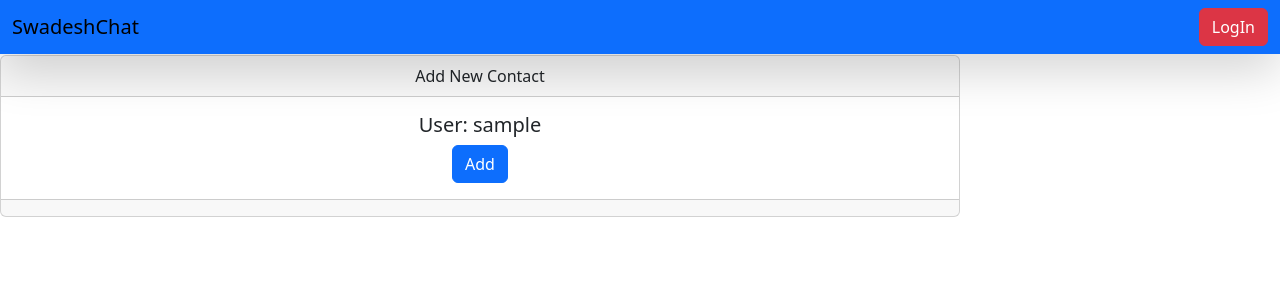
After one commit to Tushar504/Django-Chat-App, a Django app: page /add_contact/1 in a window 1280 px wide. The commit adds this page. Shown: the top 300 px of the page. Run offline with Django 5.2, Linux system fonts and the light colour scheme; tables that the repository leaves empty hold one stand-in row (values such as "Sample post").

Commit message:
adds the add contact functionality

```diff
--- /dev/null
+++ b/core/SwadeshChat/templates/add_contact.html
@@ -0,0 +1,18 @@
+{% extends "base.html"%}
+{% block start %}
+<div class="card text-center">
+    <div class="card-header">
+     Add New Contact
+    </div>
+    <div class="card-body">
+      <h5 class="card-title">User: {{ user.username }}</h5>
+      <form method="post">
+        {% csrf_token %}
+        <button type="submit" class="btn btn-primary">Add</button>
+      </form>
+    </div>
+
+    <div class="card-footer text-body-secondary">
+    </div>
+  </div>
+{% endblock %}
--- a/core/SwadeshChat/templates/chatbox.html
+++ b/core/SwadeshChat/templates/chatbox.html
@@ -18,7 +18,7 @@
             <form>
                 <div class="form-group">
                   {% if messages %}
-                  <div class="jumbotron mb-4" id="chatbox" style="padding: 4px 2px;max-height: 400px;  /* Adjust the max-height as needed */
+                  <div class="jumbotron mb-4" id="chatbox" style="padding: 4px 2px;height: 400px;  /* Adjust the max-height as needed */
                   overflow-y: scroll;
                 "">
                     {% for message in messages %}
@@ -34,6 +34,10 @@
                         </div>
                     {% endfor %}
                   </div>
+                  {% else %}
+                  <div class="jumbotron mb-4" id="chatbox" style="padding: 4px 2px;height: 400px;  /* Adjust the max-height as needed */
+                  overflow-y: scroll;
+                ""></div>
                 {% endif %}
 
                 </div>
--- a/core/SwadeshChat/urls.py
+++ b/core/SwadeshChat/urls.py
@@ -4,5 +4,6 @@ from .views import *
 
 urlpatterns = [
     path('', home, name="home"),
-    path('chat/<str:slug>', chatbox, name="chat")
+    path('chat/<str:slug>', chatbox, name="chat"),
+    path('add_contact/<int:user_id>', add_contact, name="add_contact")
 ]
--- a/core/SwadeshChat/utils.py
+++ b/core/SwadeshChat/utils.py
@@ -12,9 +12,13 @@ def get_conditional_data(data, add_contact, request):
         data = []
         if len(user_contacts) > 0:
             for user in users:
+                check = True
                 for contact in user_contacts:
-                    if user != contact.user_id and user != contact.contact_id and user != request.user:
-                        data.append(user)
+                    if user == contact.user_id or user == contact.contact_id:
+                        check = False
+
+                if check:
+                    data.append(user)
         else:
             for user in users:
                 if user != request.user:
--- a/core/SwadeshChat/views.py
+++ b/core/SwadeshChat/views.py
@@ -27,7 +27,6 @@ def chatbox(request, slug):
     receiver_type = request.GET.get("receiver_type")
     if receiver_type == "User":
         receiver = Contact.objects.get(slug=slug)
-        print(f"-----receiver---{receiver.user_id.username}")
 
     elif receiver_type == "Group":
         receiver = Group.objects.get(slug=slug)
@@ -36,3 +35,21 @@ def chatbox(request, slug):
 
     context = {"slug": slug, "receiver": receiver, "messages": messages, "groups": data["data"],  "add_contact": data["add_contact"],  "base_url": base_url}
     return render(request, "chatbox.html", context=context)
+
+
+def add_contact(request, user_id):
+    user = User.objects.get(id=user_id)
+    add_contact = False
+    data = request.GET.get("data")
+    data = get_conditional_data(data, add_contact, request)
+    base_url = request.get_full_path().split('?')[0]
+    if request.method == 'POST':
+        receiver_type = ReceiverType.objects.get(name="User")
+        contact = Contact.objects.create(user_id = request.user,
+                                         slug = request.user.username+user.username,
+                                         contact_id = user,
+                                         receiver_type = receiver_type)
+
+        return redirect("/?data=contacts")
+
+    return render(request, "add_contact.html", {"user": user, "groups": data["data"], "base_url": base_url, "add_contact": data["add_contact"] })
--- a/core/user_auth/templates/base.html
+++ b/core/user_auth/templates/base.html
@@ -24,29 +24,31 @@
     <div class="card position-relative col-3" style="height: 89vh;">
         <nav class="z-10 navbar position-fixed col-3 shadow-lg">
             <div class="container-fluid d-flex col-12">
-              <a href="{{ base_url }}{% if request.path == '/' %}?{% else %}?receiver_type={{request.GET.receiver_type}}&{% endif %}data=contacts" class="btn">Contacts</a>
-              <a href="{{ base_url }}{% if request.path == '/' %}?{% else %}?receiver_type={{request.GET.receiver_type}}&{% endif %}data=groups" class="btn">Groups</a>
-              <a href="{{ base_url }}{% if request.path == '/' %}?{% else %}?receiver_type={{request.GET.receiver_type}}&{% endif %}data=add_contact" class="btn">Add Contact</a>
+              <a href="{{ base_url }}{% if request.path == '/' %}?{% else %}?receiver_type={{request.GET.receiver_type}}&{% endif %}data=contacts" class="btn {% if request.GET.data == 'contacts'  %} bg-primary text-white{% endif %}">Contacts</a>
+              <a href="{{ base_url }}{% if request.path == '/' %}?{% else %}?receiver_type={{request.GET.receiver_type}}&{% endif %}data=groups" class="btn {% if request.GET.data == 'groups'  %} bg-primary text-white{% endif %}">Groups</a>
+              <a href="{{ base_url }}{% if request.path == '/' %}?{% else %}?receiver_type={{request.GET.receiver_type}}&{% endif %}data=add_contact" class="btn {% if request.GET.data == 'add_contact'  %} bg-primary text-white {% endif %}">Add Contact</a>
             </div>
           </nav>
           <ul class="list-group list-group-flush position-relative" style="top:55px">
             {% for group in groups %}
              {% if request.GET.data == "groups" %}
-              <a href="/chat/{{group.slug}}?receiver_type={{group.receiver_type.name}}">
+              <a class="text-decoration-none" href="/chat/{{group.slug}}?receiver_type={{group.receiver_type.name}}&data=groups">
                 <li class="card-footer shadow-lg">{{group.name}}</li>
               </a>
               {% else %}
               {% if add_contact %}
+              <a class="text-decoration-none" href="/add_contact/{{group.id}}?receiver_type={{group.receiver_type.name}}&data=add_contact">
               <li class="card-footer shadow-lg">
-                {{group.username}}
+               {{group.username}}
               </li>
+              </a>
               {% else %}
-              <a href="/chat/{{group.slug}}?receiver_type={{group.receiver_type.name}}">
+              <a class="text-decoration-none" href="/chat/{{group.slug}}?receiver_type={{group.receiver_type.name}}&data=contacts">
                 <li class="card-footer shadow-lg">
                     {% if request.user.id == group.user_id.id %}
-                    {{group.contact_id.username}}
+                    {{group.contact_id.first_name}} {{group.contact_id.last_name}} ({{group.contact_id.username}})
                     {% else %}
-                    {{group.user_id.username}}
+                    {{group.user_id.first_name}} {{group.user_id.last_name}} ({{group.user_id.username}})
                     {% endif %}
                 </li>
               </a>
```
Also changed, not shown: core/SwadeshChat/templates/create_group.html (added).
